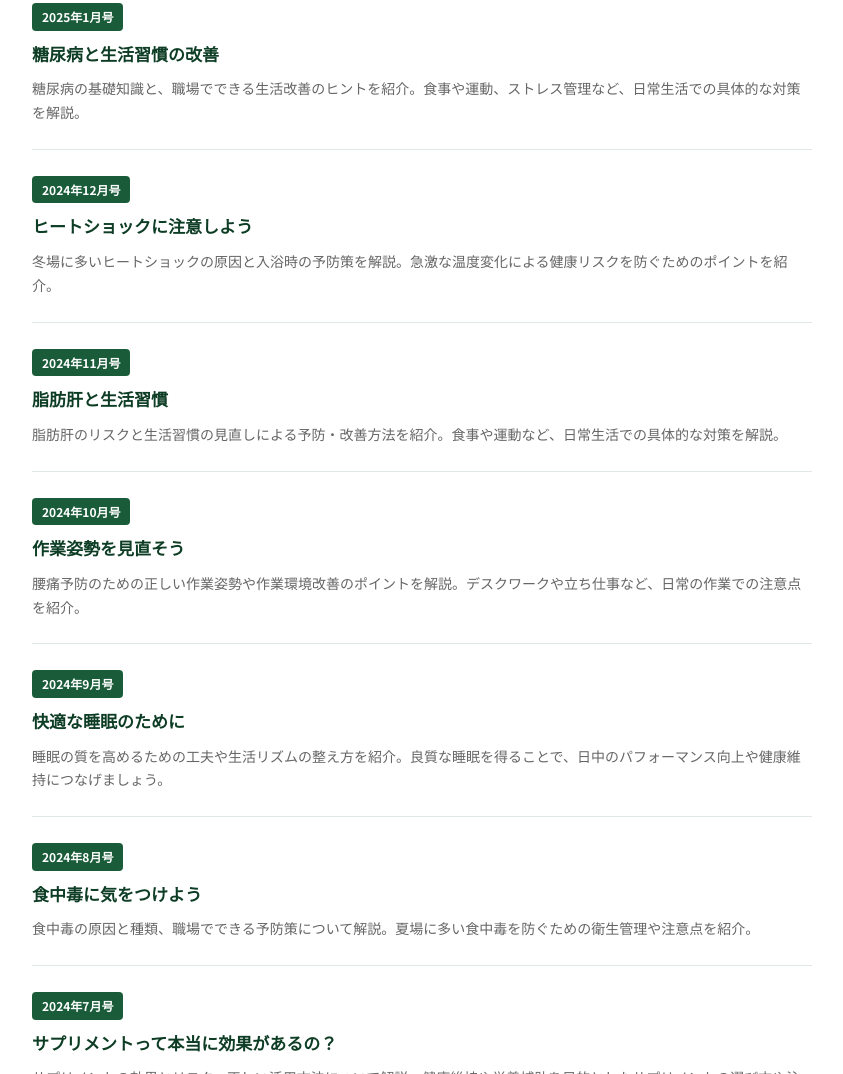
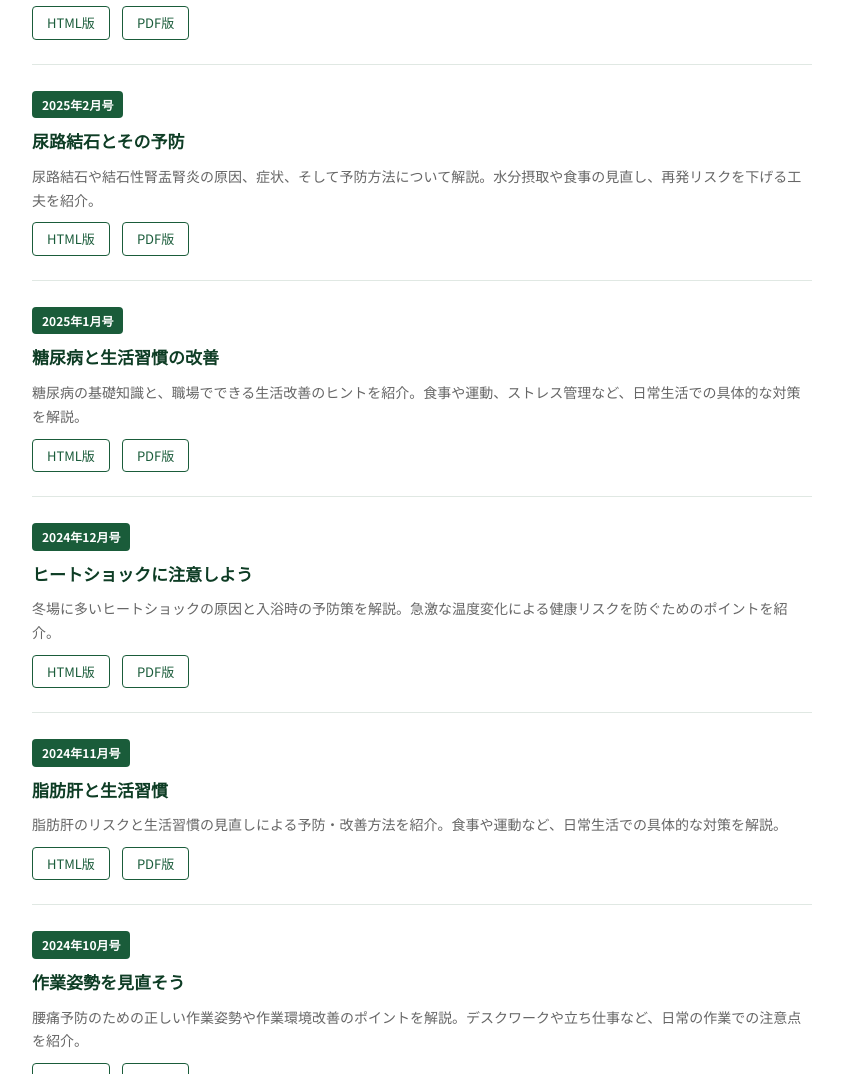
Before and after one commit to kentaro-source/kawagoe-sangyoui-website, a plain HTML site: page news.html in a window 1280 px wide. Shown: the part 1726-2800 px from the top of the page, without its empty margins (218-1061 px from the left). Drawn offline with Linux system fonts and the light colour scheme.

Commit message:
各ページに外部リンクを追加
- greeting.html: EPARKくすりの窓口、ココロ薬局へのリンクを追加
- news.html: 全14号にHTML版/PDF版のリンクボタンを追加
- style.css: ニュースリンクボタンのスタイルを追加

Co-Authored-By: Claude Opus 4.6 <noreply@anthropic.com>

```diff
--- a/css/style.css
+++ b/css/style.css
@@ -844,6 +844,28 @@ textarea {
   line-height: 1.7;
 }
 
+.news-links {
+  margin-top: 10px;
+  display: flex;
+  gap: 12px;
+}
+
+.news-links a {
+  display: inline-block;
+  padding: 4px 14px;
+  font-size: 13px;
+  border: 1px solid var(--primary);
+  color: var(--primary);
+  border-radius: 4px;
+  text-decoration: none;
+  transition: background 0.2s, color 0.2s;
+}
+
+.news-links a:hover {
+  background: var(--primary);
+  color: #fff;
+}
+
 /* ===== Company Info ===== */
 .company-info {
   max-width: 680px;
--- a/news.html
+++ b/news.html
@@ -53,71 +53,85 @@
           <span class="news-date">2025年8月号</span>
           <h3>休復職をめぐる最高裁判例</h3>
           <p>休復職対応をめぐる最高裁判例（片山組事件）をもとに、原職復帰が困難な場合の労務提供評価や、実務上産業医が関与し得る就労判断の整理ポイントを解説しています。</p>
+          <div class="news-links"><a href="https://clinquant-vacherin-6226bb.netlify.app/" target="_blank" rel="noopener noreferrer">HTML版</a><a href="https://clinquant-vacherin-6226bb.netlify.app/%E7%89%87%E5%B1%B1%E7%B5%84%E4%BA%8B%E4%BB%B6.pdf" target="_blank" rel="noopener noreferrer">PDF版</a></div>
         </div>
         <div class="news-item">
           <span class="news-date">2025年7月号</span>
           <h3>破傷風予防のためにできること</h3>
           <p>破傷風の感染経路と症状、治療の流れについて解説。創傷時の洗浄や防護、10年ごとのワクチン接種など予防のポイントを紹介しています。</p>
+          <div class="news-links"><a href="https://tangerine-haupia-607f3d.netlify.app/" target="_blank" rel="noopener noreferrer">HTML版</a><a href="https://tangerine-haupia-607f3d.netlify.app/%E7%A0%B4%E5%82%B7%E9%A2%A8%E4%BA%88%E9%98%B2%E3%81%AE%E3%81%9F%E3%82%81%E3%81%AB%E3%81%A7%E3%81%8D%E3%82%8B%E3%81%93%E3%81%A8.pdf" target="_blank" rel="noopener noreferrer">PDF版</a></div>
         </div>
         <div class="news-item">
           <span class="news-date">2025年6月号</span>
           <h3>夏バテを予防する食と生活習慣</h3>
           <p>夏バテの仕組みと、生活リズム・睡眠・運動・水分補給・栄養バランスの工夫について解説。ビタミンB1・たんぱく質・ビタミンCを含む食材例も紹介しています。</p>
+          <div class="news-links"><a href="https://creative-kitten-8c36f4.netlify.app/" target="_blank" rel="noopener noreferrer">HTML版</a><a href="https://creative-kitten-8c36f4.netlify.app/%E5%A4%8F%E3%83%90%E3%83%86%E3%82%92%E4%BA%88%E9%98%B2%E3%81%99%E3%82%8B%E9%A3%9F%E3%81%A8%E7%94%9F%E6%B4%BB%E7%BF%92%E6%85%A3.pdf" target="_blank" rel="noopener noreferrer">PDF版</a></div>
         </div>
         <div class="news-item">
           <span class="news-date">2025年5月号</span>
           <h3>熱中症対策の強化について</h3>
           <p>2025年6月から安衛則改正により、事業者には熱中症患者の報告体制と悪化防止措置の整備が義務付けられます。義務内容や罰則について解説しています。</p>
+          <div class="news-links"><a href="https://transcendent-rolypoly-53705f.netlify.app/" target="_blank" rel="noopener noreferrer">HTML版</a><a href="https://transcendent-rolypoly-53705f.netlify.app/%E7%86%B1%E4%B8%AD%E7%97%87%E5%AF%BE%E7%AD%96%E3%81%AE%E5%BC%B7%E5%8C%96%E3%81%AB%E3%81%A4%E3%81%84%E3%81%A6.pdf" target="_blank" rel="noopener noreferrer">PDF版</a></div>
         </div>
         <div class="news-item">
           <span class="news-date">2025年4月号</span>
           <h3>線虫検査って本当に有効？</h3>
           <p>注目される線虫によるがんスクリーニング検査について、その仕組みや活用時の注意点を解説。検査の限界を理解し、正しい知識を身につけましょう。</p>
+          <div class="news-links"><a href="https://thriving-pudding-82fd6a.netlify.app/" target="_blank" rel="noopener noreferrer">HTML版</a><a href="https://thriving-pudding-82fd6a.netlify.app/%E7%B7%9A%E8%99%AB%E6%A4%9C%E6%9F%BB%E3%81%A3%E3%81%A6%E6%9C%AC%E5%BD%93%E3%81%AB%E6%9C%89%E5%8A%B9%EF%BC%9F.pdf" target="_blank" rel="noopener noreferrer">PDF版</a></div>
         </div>
         <div class="news-item">
           <span class="news-date">2025年3月号</span>
           <h3>花粉症の予防と対策</h3>
           <p>花粉症の原因や症状、セルフケアのポイントについて紹介。体質改善や生活習慣の工夫によって、症状の軽減が期待できます。</p>
+          <div class="news-links"><a href="https://stalwart-mochi-a2ff0d.netlify.app/" target="_blank" rel="noopener noreferrer">HTML版</a><a href="https://stalwart-mochi-a2ff0d.netlify.app/%E8%8A%B1%E7%B2%89%E7%97%87%E3%81%AE%E4%BA%88%E9%98%B2%E3%81%A8%E5%AF%BE%E7%AD%96.pdf" target="_blank" rel="noopener noreferrer">PDF版</a></div>
         </div>
         <div class="news-item">
           <span class="news-date">2025年2月号</span>
           <h3>尿路結石とその予防</h3>
           <p>尿路結石や結石性腎盂腎炎の原因、症状、そして予防方法について解説。水分摂取や食事の見直し、再発リスクを下げる工夫を紹介。</p>
+          <div class="news-links"><a href="https://fastidious-gaufre-2d1eee.netlify.app/" target="_blank" rel="noopener noreferrer">HTML版</a><a href="https://fastidious-gaufre-2d1eee.netlify.app/2025-02.pdf" target="_blank" rel="noopener noreferrer">PDF版</a></div>
         </div>
         <div class="news-item">
           <span class="news-date">2025年1月号</span>
           <h3>糖尿病と生活習慣の改善</h3>
           <p>糖尿病の基礎知識と、職場でできる生活改善のヒントを紹介。食事や運動、ストレス管理など、日常生活での具体的な対策を解説。</p>
+          <div class="news-links"><a href="https://melodic-squirrel-a1c076.netlify.app/" target="_blank" rel="noopener noreferrer">HTML版</a><a href="https://melodic-squirrel-a1c076.netlify.app/2025-01.pdf" target="_blank" rel="noopener noreferrer">PDF版</a></div>
         </div>
         <div class="news-item">
           <span class="news-date">2024年12月号</span>
           <h3>ヒートショックに注意しよう</h3>
           <p>冬場に多いヒートショックの原因と入浴時の予防策を解説。急激な温度変化による健康リスクを防ぐためのポイントを紹介。</p>
+          <div class="news-links"><a href="https://friendly-unicorn-0df261.netlify.app/" target="_blank" rel="noopener noreferrer">HTML版</a><a href="https://friendly-unicorn-0df261.netlify.app/2024-12.pdf" target="_blank" rel="noopener noreferrer">PDF版</a></div>
         </div>
         <div class="news-item">
           <span class="news-date">2024年11月号</span>
           <h3>脂肪肝と生活習慣</h3>
           <p>脂肪肝のリスクと生活習慣の見直しによる予防・改善方法を紹介。食事や運動など、日常生活での具体的な対策を解説。</p>
+          <div class="news-links"><a href="https://incredible-baklava-73b626.netlify.app/" target="_blank" rel="noopener noreferrer">HTML版</a><a href="https://incredible-baklava-73b626.netlify.app/2024-11.pdf" target="_blank" rel="noopener noreferrer">PDF版</a></div>
         </div>
         <div class="news-item">
           <span class="news-date">2024年10月号</span>
           <h3>作業姿勢を見直そう</h3>
           <p>腰痛予防のための正しい作業姿勢や作業環境改善のポイントを解説。デスクワークや立ち仕事など、日常の作業での注意点を紹介。</p>
+          <div class="news-links"><a href="https://fluffy-druid-8c0cae.netlify.app/" target="_blank" rel="noopener noreferrer">HTML版</a><a href="https://fluffy-druid-8c0cae.netlify.app/2024-10.pdf" target="_blank" rel="noopener noreferrer">PDF版</a></div>
         </div>
         <div class="news-item">
           <span class="news-date">2024年9月号</span>
           <h3>快適な睡眠のために</h3>
           <p>睡眠の質を高めるための工夫や生活リズムの整え方を紹介。良質な睡眠を得ることで、日中のパフォーマンス向上や健康維持につなげましょう。</p>
+          <div class="news-links"><a href="https://golden-peony-3b28f4.netlify.app/" target="_blank" rel="noopener noreferrer">HTML版</a><a href="https://golden-peony-3b28f4.netlify.app/2024-09.pdf" target="_blank" rel="noopener noreferrer">PDF版</a></div>
         </div>
         <div class="news-item">
           <span class="news-date">2024年8月号</span>
           <h3>食中毒に気をつけよう</h3>
           <p>食中毒の原因と種類、職場でできる予防策について解説。夏場に多い食中毒を防ぐための衛生管理や注意点を紹介。</p>
+          <div class="news-links"><a href="https://benevolent-duckanoo-b21187.netlify.app/" target="_blank" rel="noopener noreferrer">HTML版</a><a href="https://benevolent-duckanoo-b21187.netlify.app/2024-08.pdf" target="_blank" rel="noopener noreferrer">PDF版</a></div>
         </div>
         <div class="news-item">
           <span class="news-date">2024年7月号</span>
           <h3>サプリメントって本当に効果があるの？</h3>
           <p>サプリメントの効果とリスク、正しい活用方法について解説。健康維持や栄養補助を目的としたサプリメントの選び方や注意点を紹介。</p>
+          <div class="news-links"><a href="https://lucky-kleicha-852262.netlify.app/" target="_blank" rel="noopener noreferrer">HTML版</a><a href="https://lucky-kleicha-852262.netlify.app/2024-07.pdf" target="_blank" rel="noopener noreferrer">PDF版</a></div>
         </div>
       </div>
 
```
Also changed, not shown: greeting.html (+1 -1 lines).
